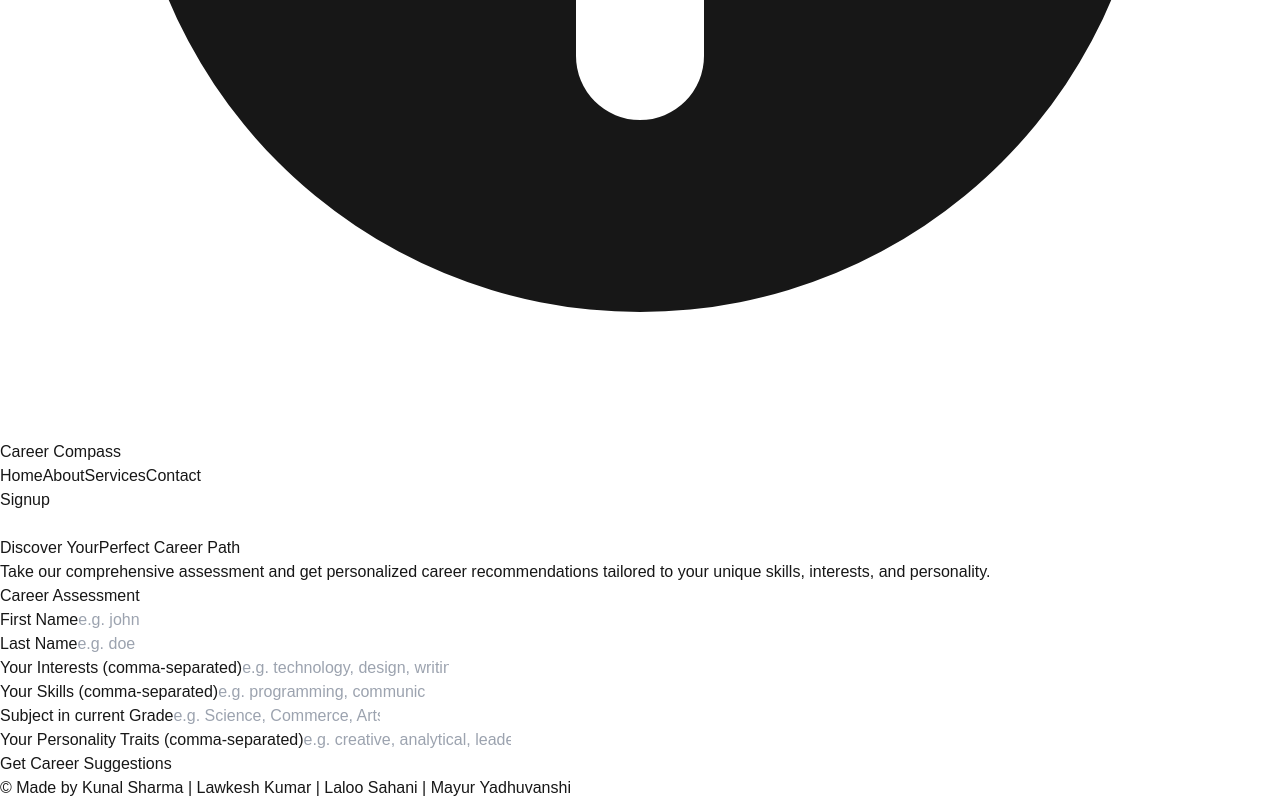
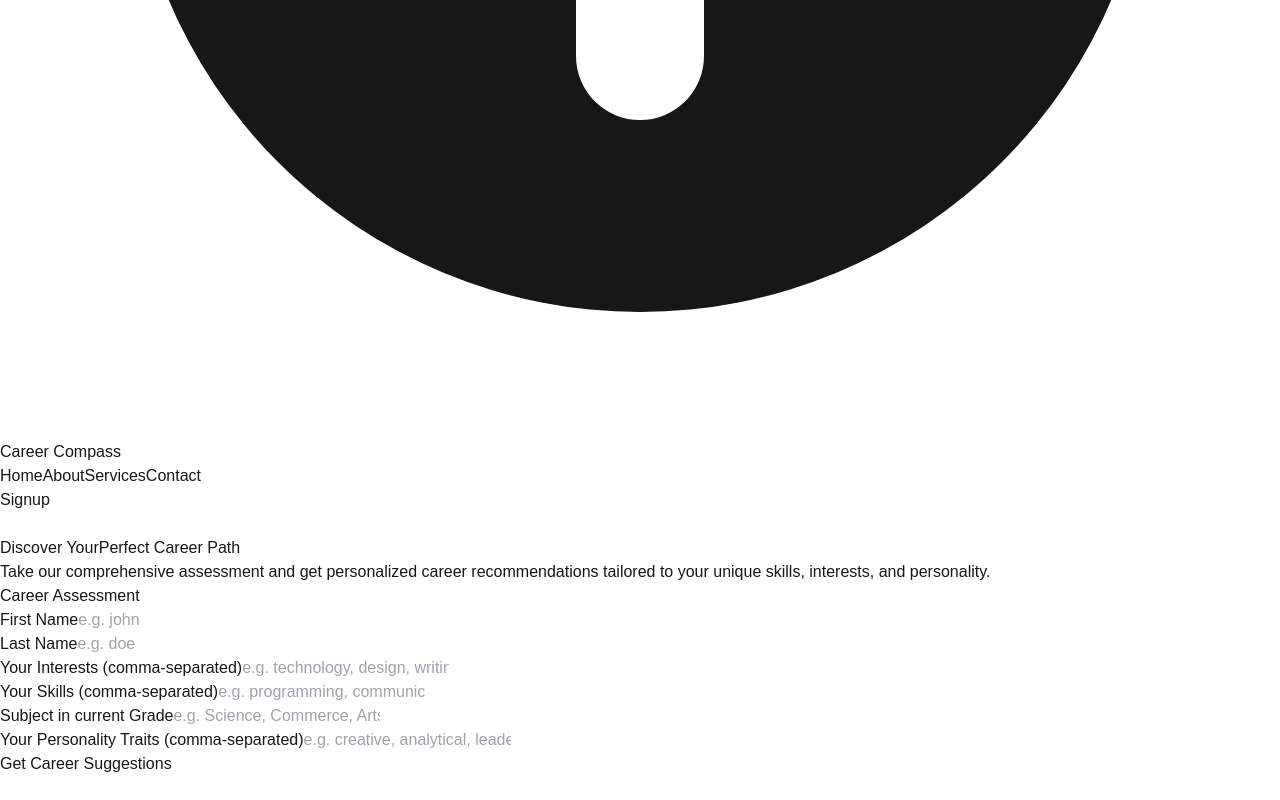
Before and after one commit to Sateesh2004/frontend, a Next.js app: page / in a window 1280 px wide. Shown: the part 840-1640 px from the top of the page. After the commit the page ends 1616 px from the top, so only its background shows below. Built offline with nearby package versions, Linux system fonts and the light colour scheme.

Commit message:
"Footer Removed"

```diff
--- a/src/app/layout.jsx
+++ b/src/app/layout.jsx
@@ -26,15 +26,7 @@ export default function RootLayout({ children }) {
       >
         <NavBar/>
         {children}
-        <footer className="bg-gray-800 text-white py-8">
-        <div className="container mx-auto px-4 text-center">
-          <p>&copy; Made by
-Kunal Sharma |
-Lawkesh Kumar |
-Laloo Sahani |
-Mayur Yadhuvanshi</p>
-        </div>
-      </footer>
+
       </body>
     </html>
   );
```
